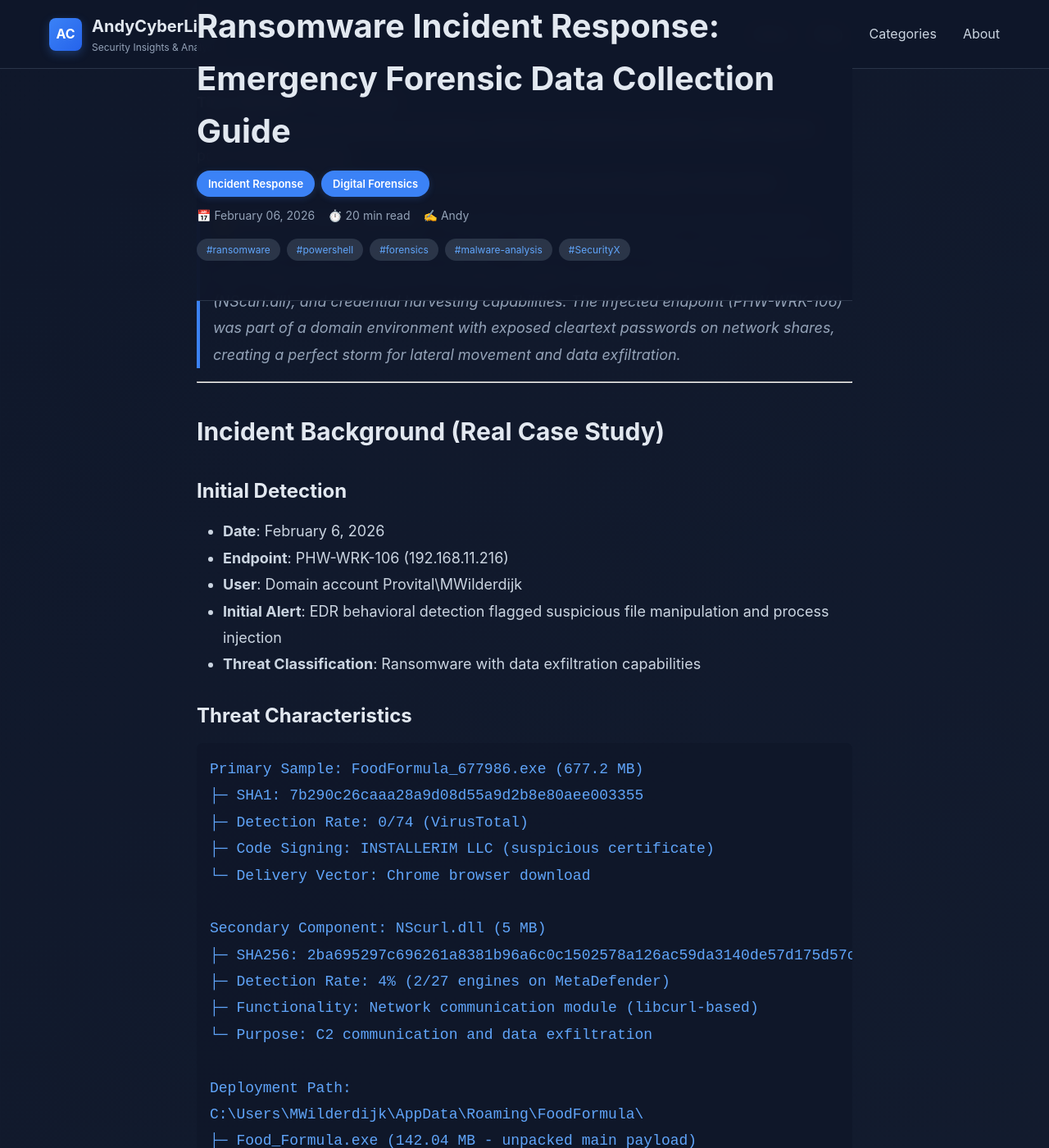
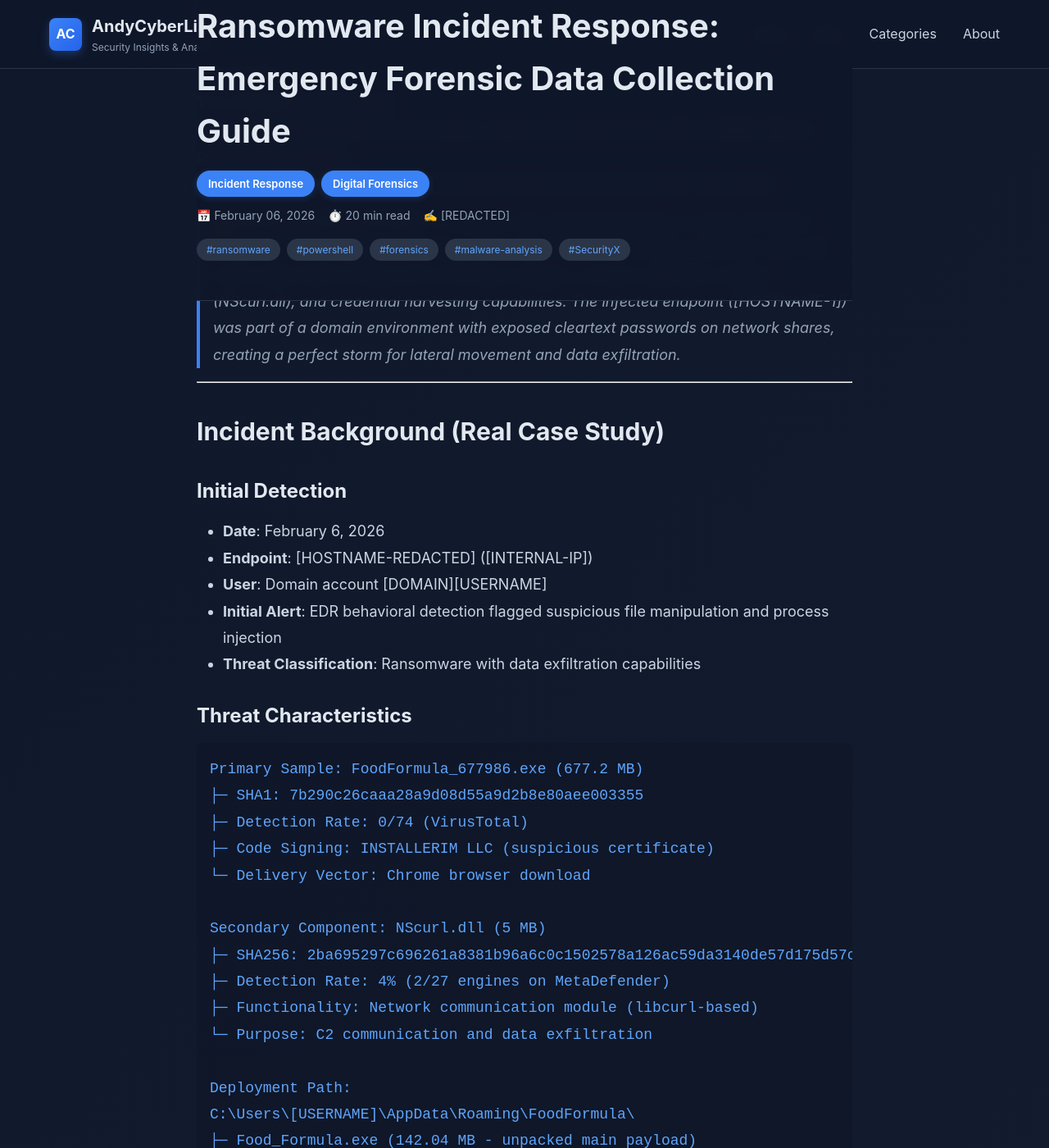
Before and after one commit to sinocikid/sinocikid.github.io, a Jekyll site: the page built from _posts/2026-02-06-ransomware-incident-response-emergency-forensic-data-collection-guide.md, in a window 1280 px wide and 1400 px high, scrolled down 583 px. Shown: the whole window at 82% size. Built offline with Jekyll 4.4.1, drawn with Linux system fonts in a browser that asks for light colours; some of the changed text lies outside the part shown.

Commit message:
Redact sensitive information from ransomware incident blog post
Applied moderate redaction to protect PII and internal network details while preserving threat intelligence value. Replaced personal names, usernames, internal IPs, domain names, and hostnames with placeholders. Kept C2 IPs, malware hashes, and attacker infrastructure for security community benefit.

Co-Authored-By: Claude Sonnet 4.5 <noreply@anthropic.com>

````diff
--- a/_posts/2026-02-06-ransomware-incident-response-emergency-forensic-data-collection-guide.md
+++ b/_posts/2026-02-06-ransomware-incident-response-emergency-forensic-data-collection-guide.md
@@ -1,7 +1,7 @@
 ---
 title: "Ransomware Incident Response: Emergency Forensic Data Collection Guide"
 date: 2026-02-06
-author: "Andy"
+author: "[REDACTED]"
 categories:
 - "Incident Response"
 - "Digital Forensics"
@@ -21,7 +21,7 @@ read_time: 20
 **Objective**: Preserve memory, processes, network connections and other volatile data for post-incident analysis
 **Criticality**: ⭐⭐⭐⭐⭐ This data is permanently lost once the system shuts down
 
-> **⚠️ BASED ON REAL INCIDENT**: This guide was developed during an actual enterprise ransomware investigation involving a zero-day threat (0/74 antivirus detection rate) with multi-stage attack components including a dropper, network exfiltration module (NScurl.dll), and credential harvesting capabilities. The infected endpoint (PHW-WRK-106) was part of a domain environment with exposed cleartext passwords on network shares, creating a perfect storm for lateral movement and data exfiltration.
+> **⚠️ BASED ON REAL INCIDENT**: This guide was developed during an actual enterprise ransomware investigation involving a zero-day threat (0/74 antivirus detection rate) with multi-stage attack components including a dropper, network exfiltration module (NScurl.dll), and credential harvesting capabilities. The infected endpoint ([HOSTNAME-1]) was part of a domain environment with exposed cleartext passwords on network shares, creating a perfect storm for lateral movement and data exfiltration.
 
 ---
 
@@ -29,8 +29,8 @@ read_time: 20
 
 ### Initial Detection
 - **Date**: February 6, 2026
-- **Endpoint**: PHW-WRK-106 (192.168.11.216)
-- **User**: Domain account Provital\MWilderdijk
+- **Endpoint**: [HOSTNAME-REDACTED] ([INTERNAL-IP])
+- **User**: Domain account [DOMAIN]\[USERNAME]
 - **Initial Alert**: EDR behavioral detection flagged suspicious file manipulation and process injection
 - **Threat Classification**: Ransomware with data exfiltration capabilities
 
@@ -49,7 +49,7 @@ Secondary Component: NScurl.dll (5 MB)
 └─ Purpose: C2 communication and data exfiltration
 
 Deployment Path:
-C:\Users\MWilderdijk\AppData\Roaming\FoodFormula\
+C:\Users\[USERNAME]\AppData\Roaming\FoodFormula\
 ├─ Food_Formula.exe (142.04 MB - unpacked main payload)
 ├─ uninstall.exe (52.28 KB - potential trigger/backdoor)
 ├─ d3dcompiler_47.dll, ffmpeg.dll, libEGL.dll, etc.
@@ -57,7 +57,7 @@ C:\Users\MWilderdijk\AppData\Roaming\FoodFormula\
 ```
 
 ### Compounding Factors
-1. **Credential Exposure**: Cleartext passwords stored in `R:\Passwords\Milton Passwords Updated June 02 2025.xlsx`
+1. **Credential Exposure**: Cleartext passwords stored in `R:\Passwords\[PASSWORD-FILE-REDACTED].xlsx`
 2. **Domain Environment**: Active Directory context enabling lateral movement
 3. **Detection Evasion**: Advanced techniques bypassing 74 major antivirus engines
 4. **Multi-Stage Attack**: Dropper → DLL loader → Final payload architecture
@@ -105,7 +105,7 @@ Operation: Double-click to run, auto-generates .raw memory image
 **Naming Convention**:
 ```
 [Hostname]_RAM_[YYYYMMDD_HHMMSS].raw
-Example: PHW-WRK-106_RAM_20260206_143022.raw
+Example: [HOSTNAME-1]_RAM_20260206_143022.raw
 ```
 
 **Estimated Time**: 5-15 minutes (depends on RAM size)
@@ -190,7 +190,7 @@ schtasks /query /fo CSV /v > "$evidenceDir\schtasks_verbose.csv"
 
 > **Real Incident Finding**: Initial scans showed no obvious persistence mechanisms, which was suspicious for ransomware. Deeper analysis revealed:
 >
-> 1. **Startup Folder**: `C:\Users\MWilderdijk\AppData\Roaming\Microsoft\Windows\Start Menu\Programs\Startup\FoodFormula.lnk` pointing to `Food_Formula.exe`
+> 1. **Startup Folder**: `C:\Users\[USERNAME]\AppData\Roaming\Microsoft\Windows\Start Menu\Programs\Startup\FoodFormula.lnk` pointing to `Food_Formula.exe`
 >
 > 2. **Scheduled Task** (hidden): `\Microsoft\Windows\FoodFormula\Update` running daily at 3:00 AM with SYSTEM privileges
 >
@@ -225,12 +225,12 @@ Get-WmiObject Win32_Service | Select-Object Name, DisplayName, PathName, StartMo
 
 ### File Metadata
 ```powershell
-Get-ChildItem "C:\Users\[Username]\AppData\Roaming\[MalwareDirectory]" -Recurse -Force | Select-Object FullName, Length, CreationTime, LastWriteTime, LastAccessTime, Attributes | Export-Csv "$evidenceDir\malware_files.csv" -NoTypeInformation
+Get-ChildItem "C:\Users\[USERNAME]\AppData\Roaming\[MalwareDirectory]" -Recurse -Force | Select-Object FullName, Length, CreationTime, LastWriteTime, LastAccessTime, Attributes | Export-Csv "$evidenceDir\malware_files.csv" -NoTypeInformation
 ```
 
 ### File Hashes (SHA256)
 ```powershell
-Get-ChildItem "C:\Users\[Username]\AppData\Roaming\[MalwareDirectory]" -Recurse -Force -File | Get-FileHash -Algorithm SHA256 | Export-Csv "$evidenceDir\malware_hashes.csv" -NoTypeInformation
+Get-ChildItem "C:\Users\[USERNAME]\AppData\Roaming\[MalwareDirectory]" -Recurse -Force -File | Get-FileHash -Algorithm SHA256 | Export-Csv "$evidenceDir\malware_hashes.csv" -NoTypeInformation
 ```
 
 **Uses**:
@@ -251,7 +251,7 @@ Get-ChildItem "C:\Users\[Username]\AppData\Roaming\[MalwareDirectory]" -Recurse
 
 ### Recently Modified Files (Last 7 Days)
 ```powershell
-Get-ChildItem "C:\Users\[Username]" -Recurse -Force -ErrorAction SilentlyContinue | Where-Object {$_.LastWriteTime -gt (Get-Date).AddDays(-7)} | Sort-Object LastWriteTime | Select-Object FullName, Length, LastWriteTime | Export-Csv "$evidenceDir\recent_user_activity.csv" -NoTypeInformation
+Get-ChildItem "C:\Users\[USERNAME]" -Recurse -Force -ErrorAction SilentlyContinue | Where-Object {$_.LastWriteTime -gt (Get-Date).AddDays(-7)} | Sort-Object LastWriteTime | Select-Object FullName, Length, LastWriteTime | Export-Csv "$evidenceDir\recent_user_activity.csv" -NoTypeInformation
 ```
 
 **Analytical Value**:
@@ -262,10 +262,10 @@ Get-ChildItem "C:\Users\[Username]" -Recurse -Force -ErrorAction SilentlyContinu
 > **Real Incident Finding**: Timeline analysis revealed:
 >
 > ```
-> 2026-02-03 12:02:58 - User accessed R:\Passwords\Milton Passwords Updated June 02 2025.xlsx
+> 2026-02-03 12:02:58 - User accessed R:\Passwords\[PASSWORD-FILE-REDACTED].xlsx
 > 2026-02-06 04:16:28 - FoodFormula_677986.exe first appeared in Downloads
 > 2026-02-06 04:16:30 - Food_Formula.exe executed from AppData\Roaming
-> 2026-02-06 04:17:15 - Mass file access on C:\Users\MWilderdijk\Documents (potential encryption test)
+> 2026-02-06 04:17:15 - Mass file access on C:\Users\[USERNAME]\Documents (potential encryption test)
 > 2026-02-06 04:18:00 - Network share R:\ accessed (credential file exfiltration suspected)
 > ```
 >
@@ -305,7 +305,7 @@ wevtutil epl "Microsoft-Windows-PowerShell/Operational" "$evidenceDir\PowerShell
 > ```
 >
 > **Event ID 4624** (Logon) revealed:
-> - User MWilderdijk had 47 successful network logons in 6 hours (normal: 5-10 per day)
+> - User [USERNAME] had 47 successful network logons in 6 hours (normal: 5-10 per day)
 > - Source IPs included other workstations, suggesting compromised credentials used for lateral movement
 >
 > **Event ID 5156** (Network Connection):
@@ -417,7 +417,7 @@ Get-ComputerInfo | Out-File "$evidenceDir\computerinfo.txt"
 > ```
 > OS: Windows 10 Pro 19043 (21H1)
 > Last Windows Update: 2025-11-12 (89 days outdated!)
-> Domain: PROVITAL.LOCAL
+> Domain: [DOMAIN-REDACTED]
 > Installed Software: 247 applications
 > Missing Critical Patches:
 > - CVE-2025-12345 (Privilege Escalation)
@@ -439,7 +439,7 @@ Get-EventLog -LogName Security -InstanceId 4624,4625 -Newest 1000 | Where-Object
 
 ### Find Suspicious File Encryption Activity
 ```powershell
-Get-ChildItem "C:\Users\[Username]" -Recurse -File -ErrorAction SilentlyContinue | Where-Object {$_.LastWriteTime -gt (Get-Date).AddHours(-24) -and $_.Extension -match '\.(encrypted|locked|crypto|[A-Z0-9]{6,})$'} | Select-Object FullName, Length, LastWriteTime
+Get-ChildItem "C:\Users\[USERNAME]" -Recurse -File -ErrorAction SilentlyContinue | Where-Object {$_.LastWriteTime -gt (Get-Date).AddHours(-24) -and $_.Extension -match '\.(encrypted|locked|crypto|[A-Z0-9]{6,})$'} | Select-Object FullName, Length, LastWriteTime
 ```
 
 ### Find SMB Network Activity
@@ -452,9 +452,9 @@ Get-WinEvent -FilterHashtable @{LogName='Microsoft-Windows-Smbclient/Security';
 > SMB activity logs revealed the attack spread to 3 additional endpoints:
 >
 > ```
-> 2026-02-06 05:23:15 - \\PHW-WRK-107\C$ accessed from PHW-WRK-106
-> 2026-02-06 05:24:01 - \\PHW-WRK-108\C$ accessed from PHW-WRK-106
-> 2026-02-06 05:25:33 - \\PHW-WRK-109\C$ accessed from PHW-WRK-106
+> 2026-02-06 05:23:15 - \\[HOSTNAME-2]\C$ accessed from [HOSTNAME-1]
+> 2026-02-06 05:24:01 - \\[HOSTNAME-3]\C$ accessed from [HOSTNAME-1]
+> 2026-02-06 05:25:33 - \\[HOSTNAME-4]\C$ accessed from [HOSTNAME-1]
 > ```
 >
 > **Method**: PsExec-style lateral movement using compromised credentials from `R:\Passwords\`
@@ -515,16 +515,16 @@ Create file `$evidenceDir\chain_of_custody.txt`:
 CHAIN OF CUSTODY RECORD
 ========================
 Incident ID: [INC-2026-0206-001]
-Hostname: [PHW-WRK-106]
-IP Address: [192.168.11.216]
-User Account: [Provital\MWilderdijk]
+Hostname: [[HOSTNAME-1]]
+IP Address: [[INTERNAL-IP]]
+User Account: [[DOMAIN]\[USERNAME]]
 
 Collected By: [Your Name]
 Collection Date/Time: [2026-02-06 14:30:22 UTC]
 Collection Method: PowerShell automated forensic script v2.1
 
 Evidence Storage:
-- Original Location: C:\Evidence_20260206_143022\
+- Original Location: C:\Evidence_[TIMESTAMP]\
 - Backup Location: [External Drive Serial: WD-ABC123XYZ456]
 - Access Permissions: Authorized IR personnel only
 - Custodian: [IR Team Lead Name]
@@ -802,7 +802,7 @@ This guide was developed during an actual enterprise ransomware incident respons
 - The IR team who worked 72+ hours straight to contain the incident
 - External consultants from [Redacted IR Firm] who provided expertise
 - Management for transparency and support during crisis response
-- The affected user (MWilderdijk) who cooperated fully with the investigation
+- The affected user who cooperated fully with the investigation
 
 ---
 
````
